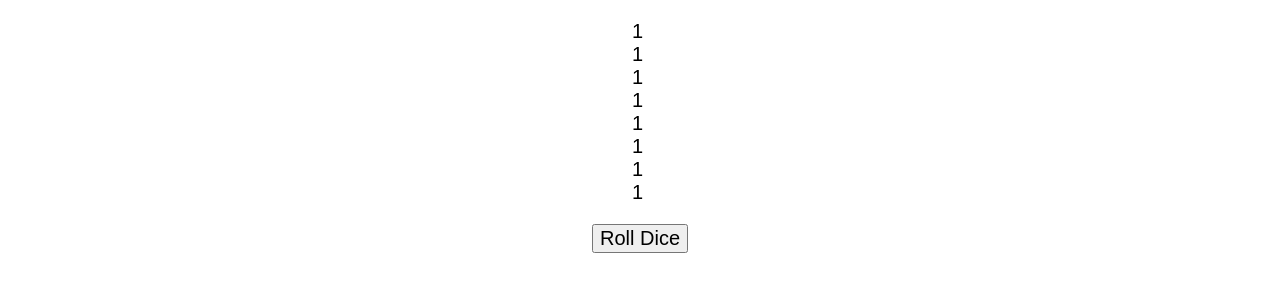
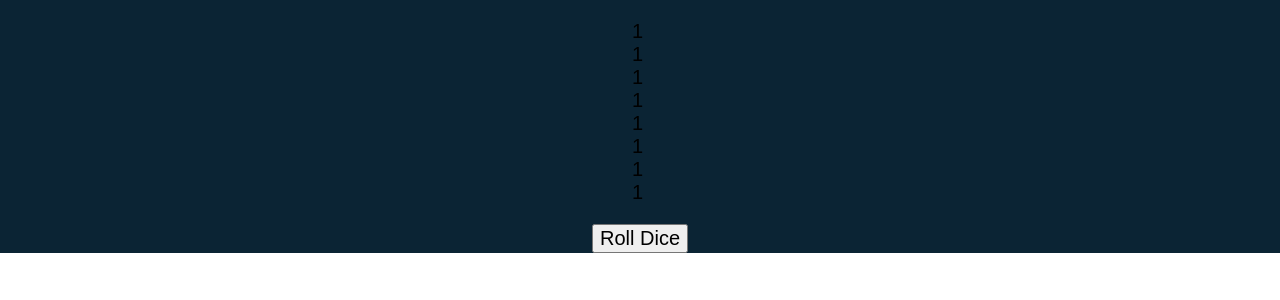
Before and after one commit to LarsGKodehode/tenzies, a React (Vite) app: page / in a window 1280 px wide. Shown: the top 300 px of the page. Built offline with nearby package versions, Linux system fonts and the light colour scheme.

Commit message:
fixed theme setter

```diff
--- a/src/App.tsx
+++ b/src/App.tsx
@@ -48,7 +48,7 @@ function App() {
   };
 
   return (
-    <main className={styles['App']} data-theme='bright'>
+    <main id='App' className={styles['App']} data-theme='bright'>
       <div className='container'>
 
         <ul>
--- a/src/assets/css/palettes.css
+++ b/src/assets/css/palettes.css
@@ -16,7 +16,7 @@
 /* ====== PALETTE THEMES ====== */
 
 /* bright theme */
-.App[data-theme = "bright"] {
+#App[data-theme = "bright"] {
   /* Primary */
   --palette-primary-500: #FFFFFF;
 
```
